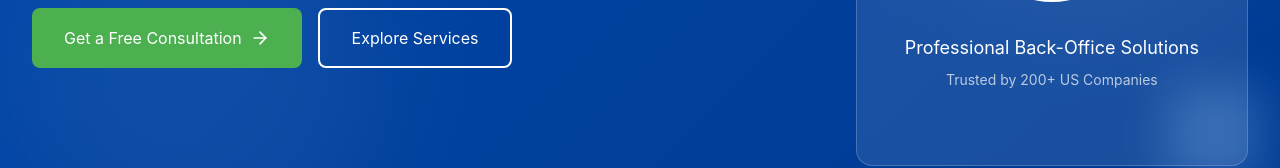
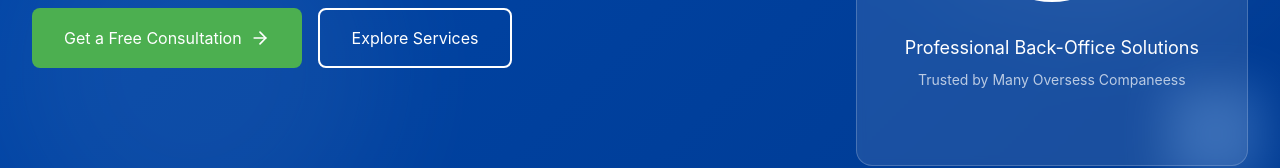
Before and after one commit to greatmindstechnology-cloud/company-website, a React (Vite) app: page / in a window 1280 px wide. Shown: the part 362-530 px from the top of the page. Built offline with nearby package versions, Linux system fonts and the light colour scheme.

Commit message:
Update Hero.jsx

```diff
--- a/src/components/Hero.jsx
+++ b/src/components/Hero.jsx
@@ -64,7 +64,7 @@ export default function Hero({ title, subtitle, primaryCTA, secondaryCTA, showIl
                     </div>
 
                     <p className="text-white text-lg">Professional Back-Office Solutions</p>
-                    <p className="text-white/70 text-sm mt-2">Trusted by 200+ US Companies</p>
+                    <p className="text-white/70 text-sm mt-2">Trusted by Many Oversess Companeess</p>
                   </div>
                 </div>
 
```
